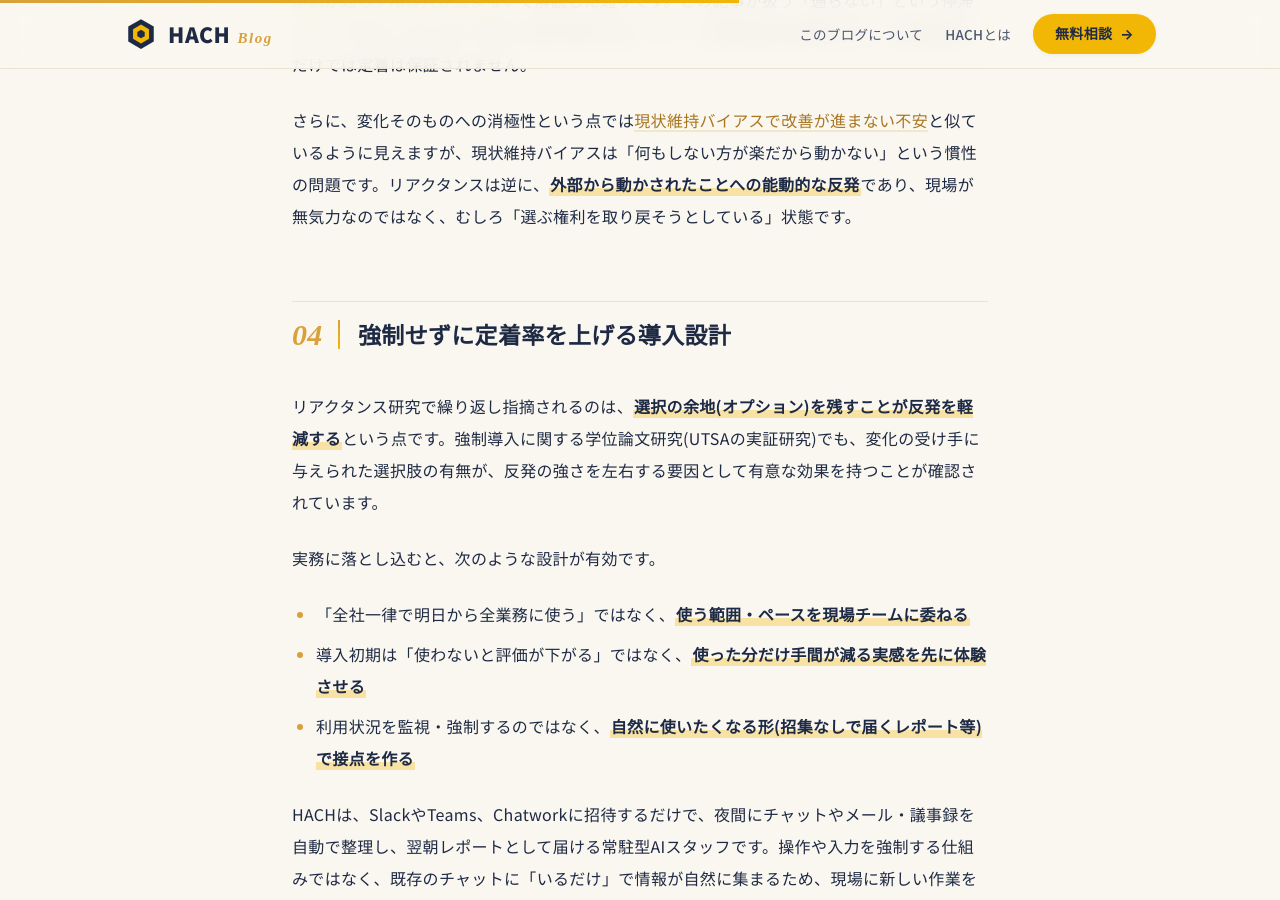
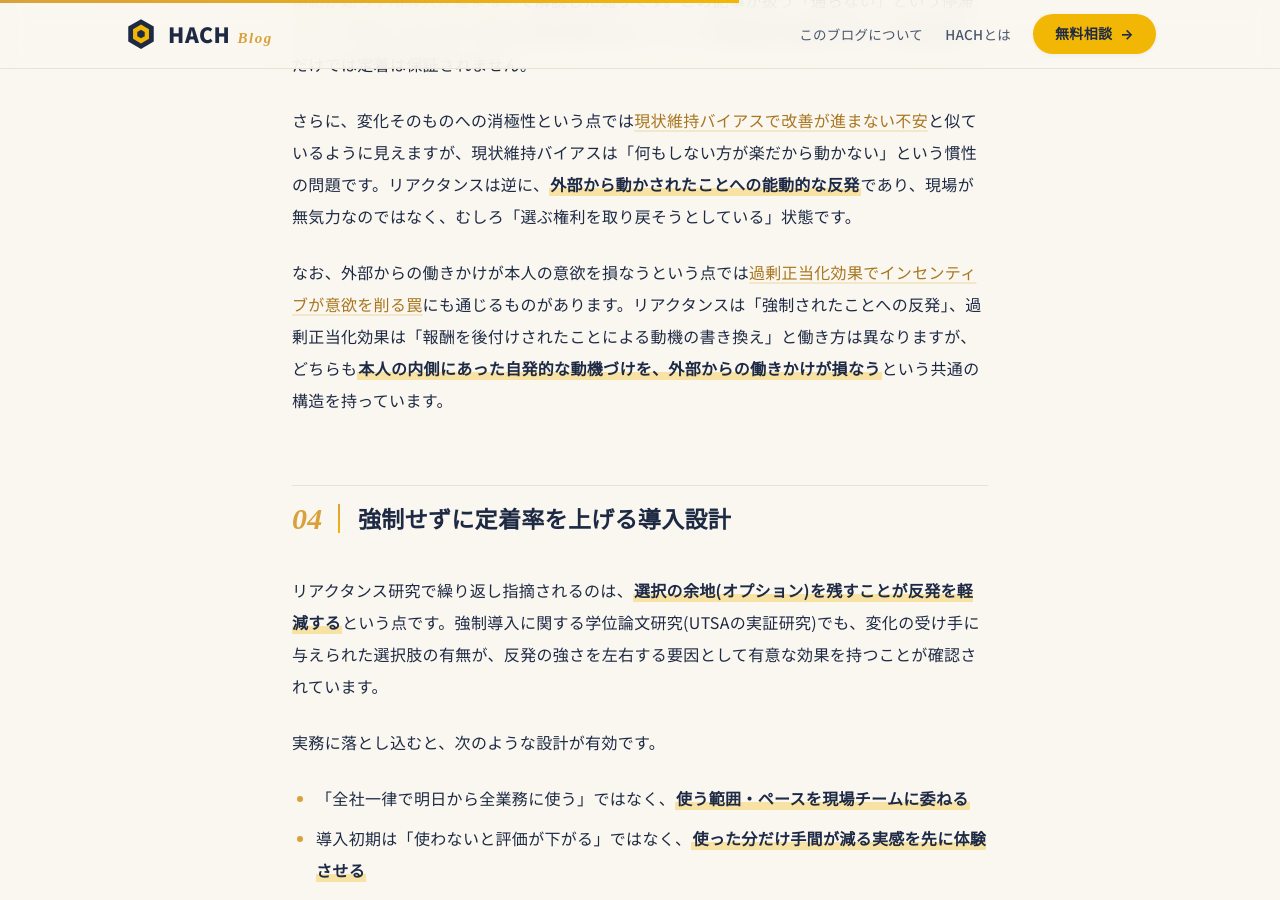
Before and after one commit to ismweb-ai/hach-blog, a Jekyll site: the page built from _posts/2026-10-17-shinriteki-reactance-ai-donyu-kyousei-hanpatsu-jiritsusei-fuan.md, in a window 1280 px wide and 900 px high, scrolled down 2430 px. Built offline with Jekyll 4.4.1, drawn with Linux system fonts in a browser that asks for light colours; some web fonts are replaced.

Commit message:
improve: 心理的リアクタンス記事から過剰正当化効果記事への内部リンク追加
Co-Authored-By: Claude Sonnet 5 <noreply@anthropic.com>
Claude-Session: https://claude.ai/code/session_01GMXYZtkFu5SoXjqLXugsfa

```diff
--- a/_posts/2026-10-17-shinriteki-reactance-ai-donyu-kyousei-hanpatsu-jiritsusei-fuan.md
+++ b/_posts/2026-10-17-shinriteki-reactance-ai-donyu-kyousei-hanpatsu-jiritsusei-fuan.md
@@ -38,6 +38,8 @@ Bhattacherjee et al.(2018)が整理した「強制されたITへの対応」の
 
 さらに、変化そのものへの消極性という点では[現状維持バイアスで改善が進まない不安](/2026/09/genjo-iji-bias-kaizen-susumanai-fuan/)と似ているように見えますが、現状維持バイアスは「何もしない方が楽だから動かない」という慣性の問題です。リアクタンスは逆に、**外部から動かされたことへの能動的な反発**であり、現場が無気力なのではなく、むしろ「選ぶ権利を取り戻そうとしている」状態です。
 
+なお、外部からの働きかけが本人の意欲を損なうという点では[過剰正当化効果でインセンティブが意欲を削る罠](/2026/10/kajou-seitouka-koka-overjustification-effect-naihatsu-douki-sogai-fuan/)にも通じるものがあります。リアクタンスは「強制されたことへの反発」、過剰正当化効果は「報酬を後付けされたことによる動機の書き換え」と働き方は異なりますが、どちらも**本人の内側にあった自発的な動機づけを、外部からの働きかけが損なう**という共通の構造を持っています。
+
 ## 強制せずに定着率を上げる導入設計
 
 リアクタンス研究で繰り返し指摘されるのは、**選択の余地(オプション)を残すことが反発を軽減する**という点です。強制導入に関する学位論文研究(UTSAの実証研究)でも、変化の受け手に与えられた選択肢の有無が、反発の強さを左右する要因として有意な効果を持つことが確認されています。
```
